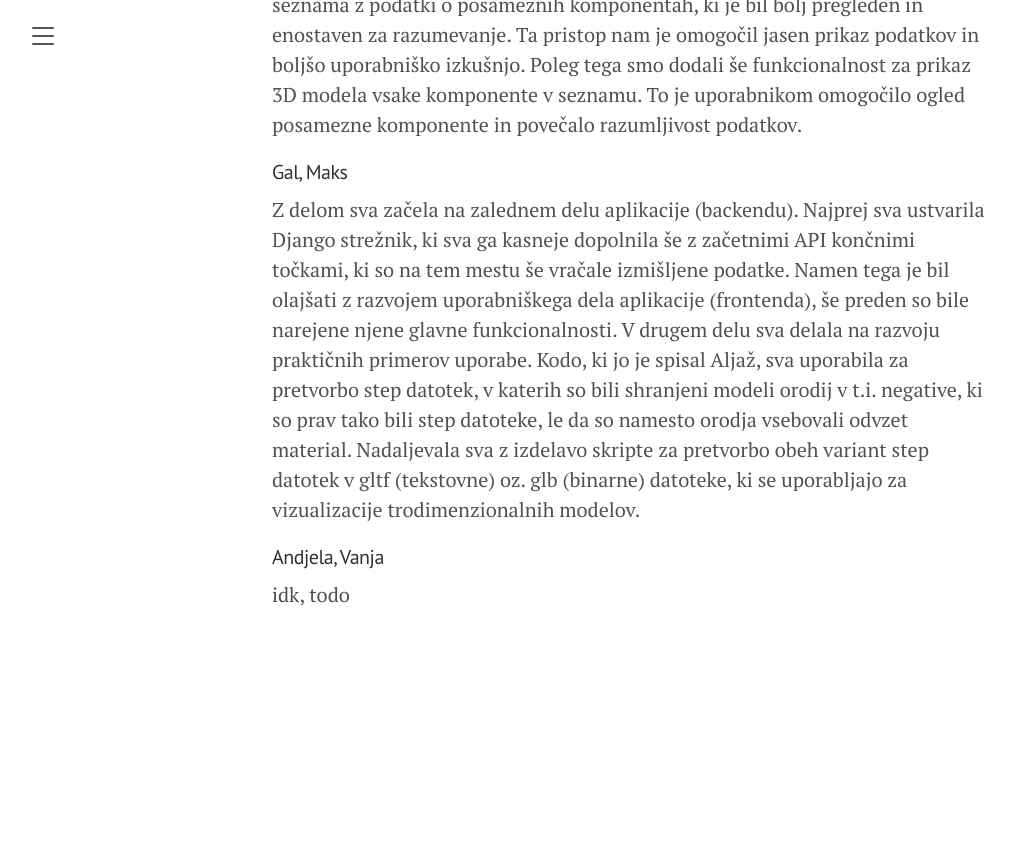
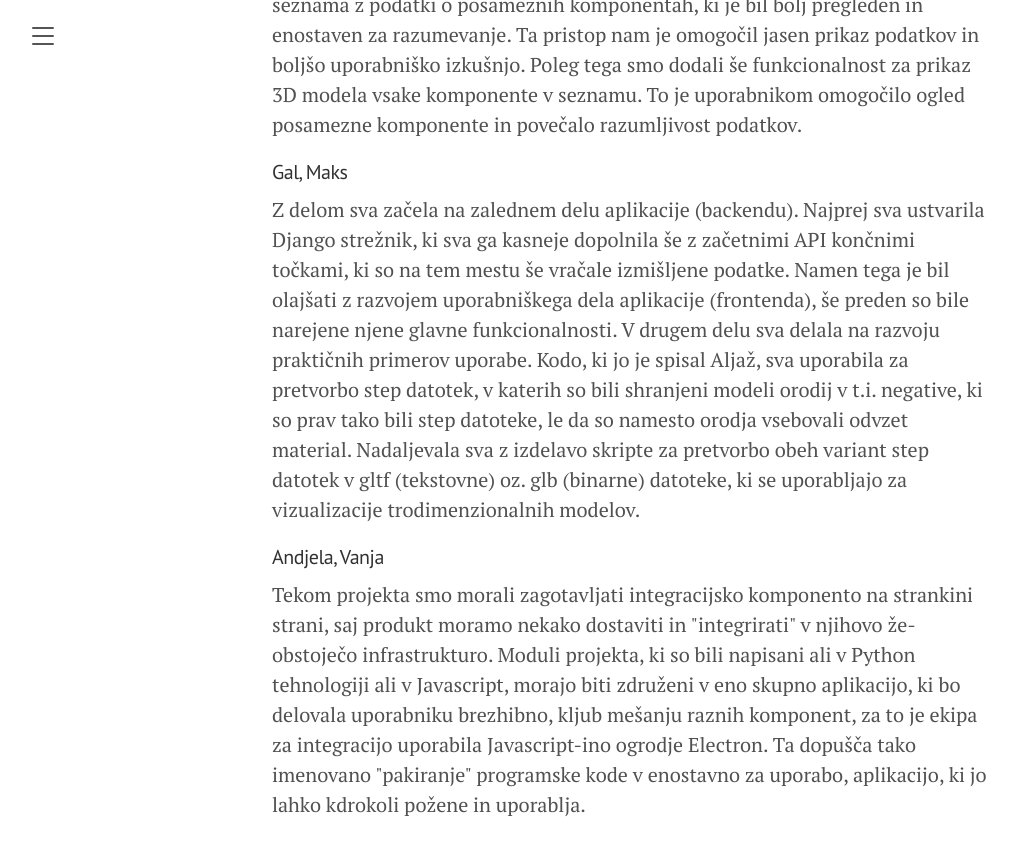
Before and after one commit to Projekt-NOPOR/spletna-stran, a Jekyll site: the page built from Udelezenci.md, in a window 1280 px wide and 900 px high, scrolled down 1844 px. Shown: the top 856 px of the window, without its empty margins (8-1025 px from the left). Built offline with Jekyll 4.4.1, drawn with Linux system fonts in a browser that asks for light colours; before the commit the page ends 2534 px from its top, so only the background shows below that.

Commit message:
Dokončana stran o projektu

```diff
--- a/Udelezenci.md
+++ b/Udelezenci.md
@@ -60,5 +60,6 @@ V drugem delu sva delala na razvoju praktičnih primerov uporabe. Kodo, ki jo je
 
 #### Andjela, Vanja
 <p>
-idk, todo
+Tekom projekta smo morali zagotavljati integracijsko komponento na strankini strani, saj produkt moramo nekako dostaviti in "integrirati" v njihovo že-obstoječo infrastrukturo.
+Moduli projekta, ki so bili napisani ali v Python tehnologiji ali v Javascript, morajo biti združeni v eno skupno aplikacijo, ki bo delovala uporabniku brezhibno, kljub mešanju raznih komponent, za to je ekipa za integracijo uporabila Javascript-ino ogrodje Electron. Ta dopušča tako imenovano "pakiranje" programske kode v enostavno za uporabo, aplikacijo, ki jo lahko kdrokoli požene in uporablja.
 </p>
```
Also changed, not shown: O_podjetju.md (+1 -1 lines), Gemfile.lock.
